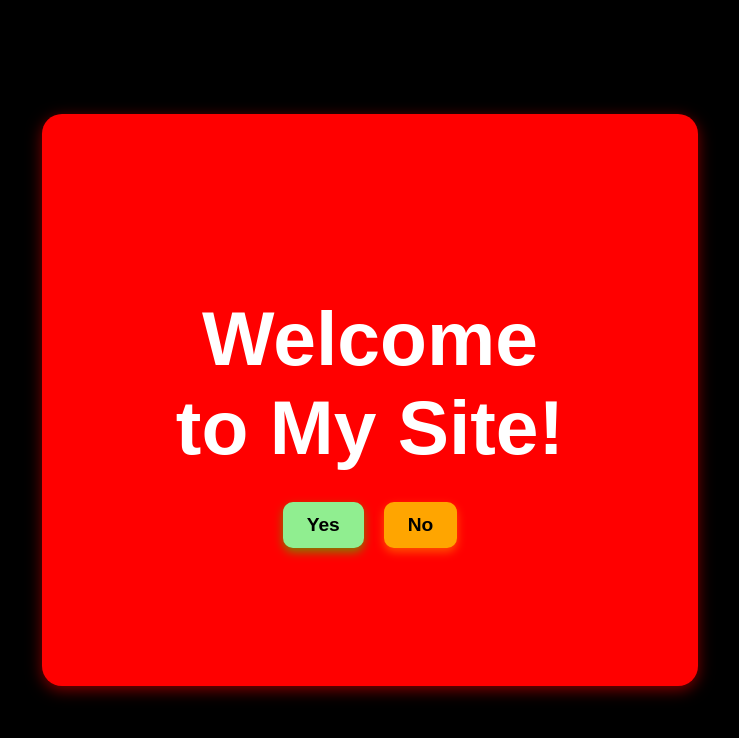
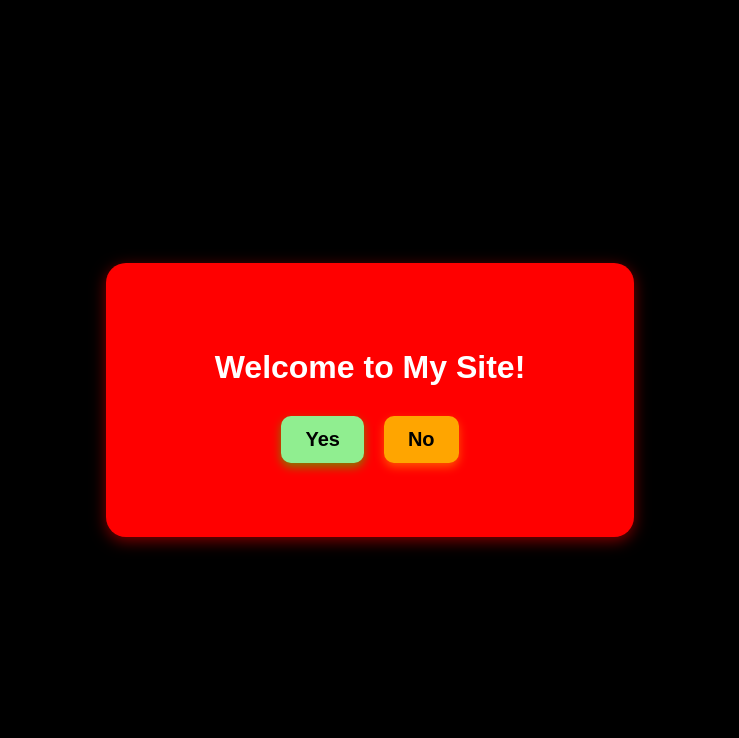
Before and after one commit to Mystery666-star/kaze, a React (Create React App) app: page / in a window 1280 px wide. Shown: the top 738 px of the page, without its empty margins (270-1009 px from the left). Built offline with nearby package versions, Linux system fonts and the light colour scheme.

Commit message:
Initial commit

```diff
--- a/src/Home.js
+++ b/src/Home.js
@@ -11,7 +11,7 @@ const Home = () => {
                 justifyContent: "center",
                 alignItems: "center",
                 textAlign: "center",
-                padding: "20px", // Fix for mobile
+                padding: "5vw", // Responsive padding
                 boxSizing: "border-box",
             }}
         >
@@ -19,16 +19,16 @@ const Home = () => {
                 style={{
                     backgroundColor: "red",
                     borderRadius: "20px",
-                    padding: "10vw", // Responsive padding
-                    width: "90vw", // Adjusted for smaller screens
+                    padding: "5vw", // Adjusts for mobile
+                    width: "80vw", // Scales with screen size
                     maxWidth: "400px", // Prevents box from getting too big
                     boxShadow: "0px 4px 15px rgba(255, 0, 0, 0.5)",
                 }}
             >
                 <h1
                     style={{
-                        fontSize: "6vw", // Scales based on screen size
-                        maxWidth: "100%", // Prevents overflow
+                        fontSize: "min(8vw, 32px)", // Responsive text
+                        maxWidth: "100%",
                         wordBreak: "break-word",
                         marginBottom: "20px",
                     }}
@@ -36,7 +36,6 @@ const Home = () => {
                     Welcome to My Site!
                 </h1>
 
-                {/* Buttons */}
                 <div>
                     <button
                         style={{
@@ -45,7 +44,7 @@ const Home = () => {
                             margin: "10px",
                             borderRadius: "10px",
                             cursor: "pointer",
-                            fontSize: "1.2rem",
+                            fontSize: "min(6vw, 20px)", // Mobile-friendly text
                             fontWeight: "bold",
                             transition: "0.3s",
                             backgroundColor: "lightgreen",
@@ -62,7 +61,7 @@ const Home = () => {
                             margin: "10px",
                             borderRadius: "10px",
                             cursor: "pointer",
-                            fontSize: "1.2rem",
+                            fontSize: "min(6vw, 20px)",
                             fontWeight: "bold",
                             transition: "0.3s",
                             backgroundColor: "orange",
```
